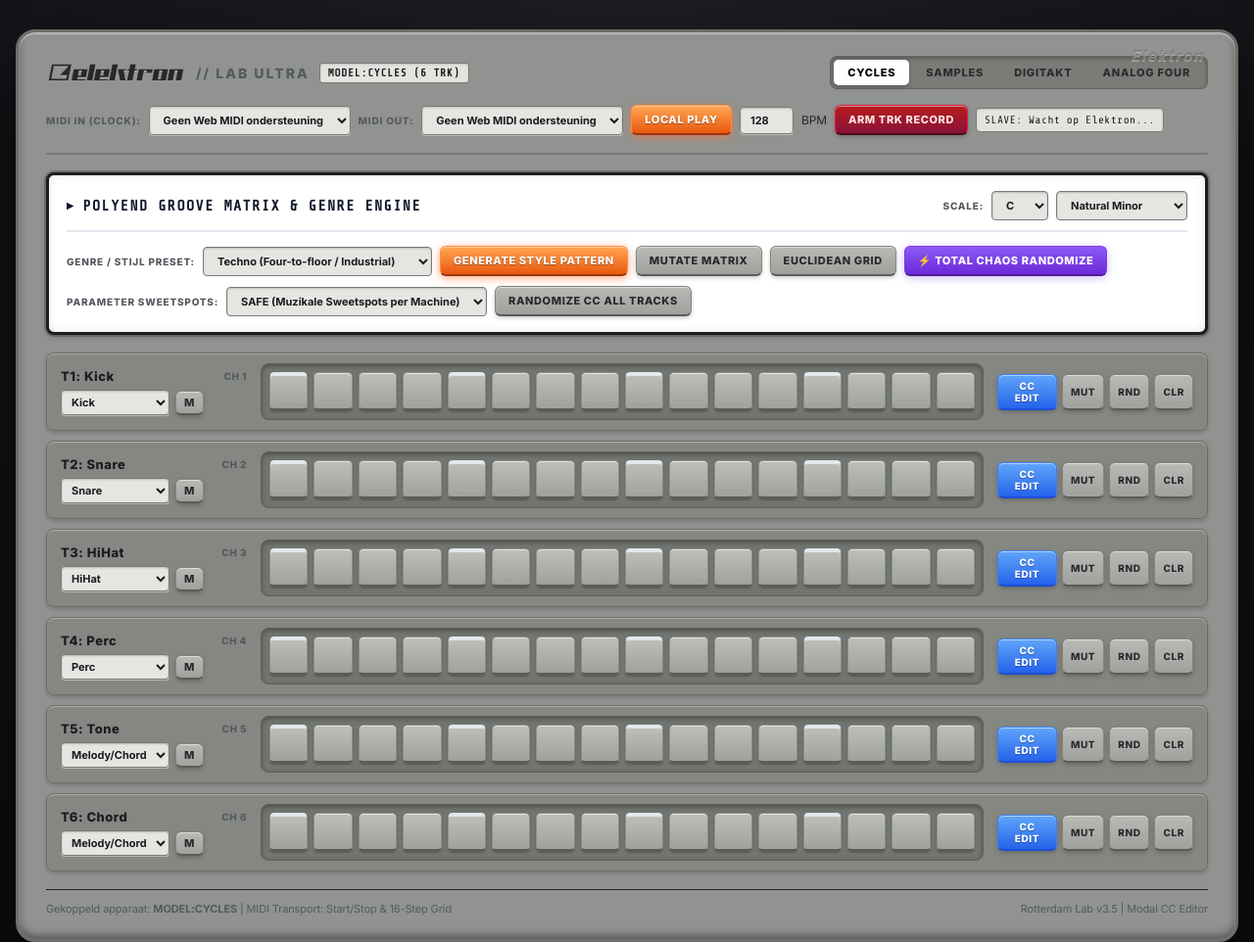
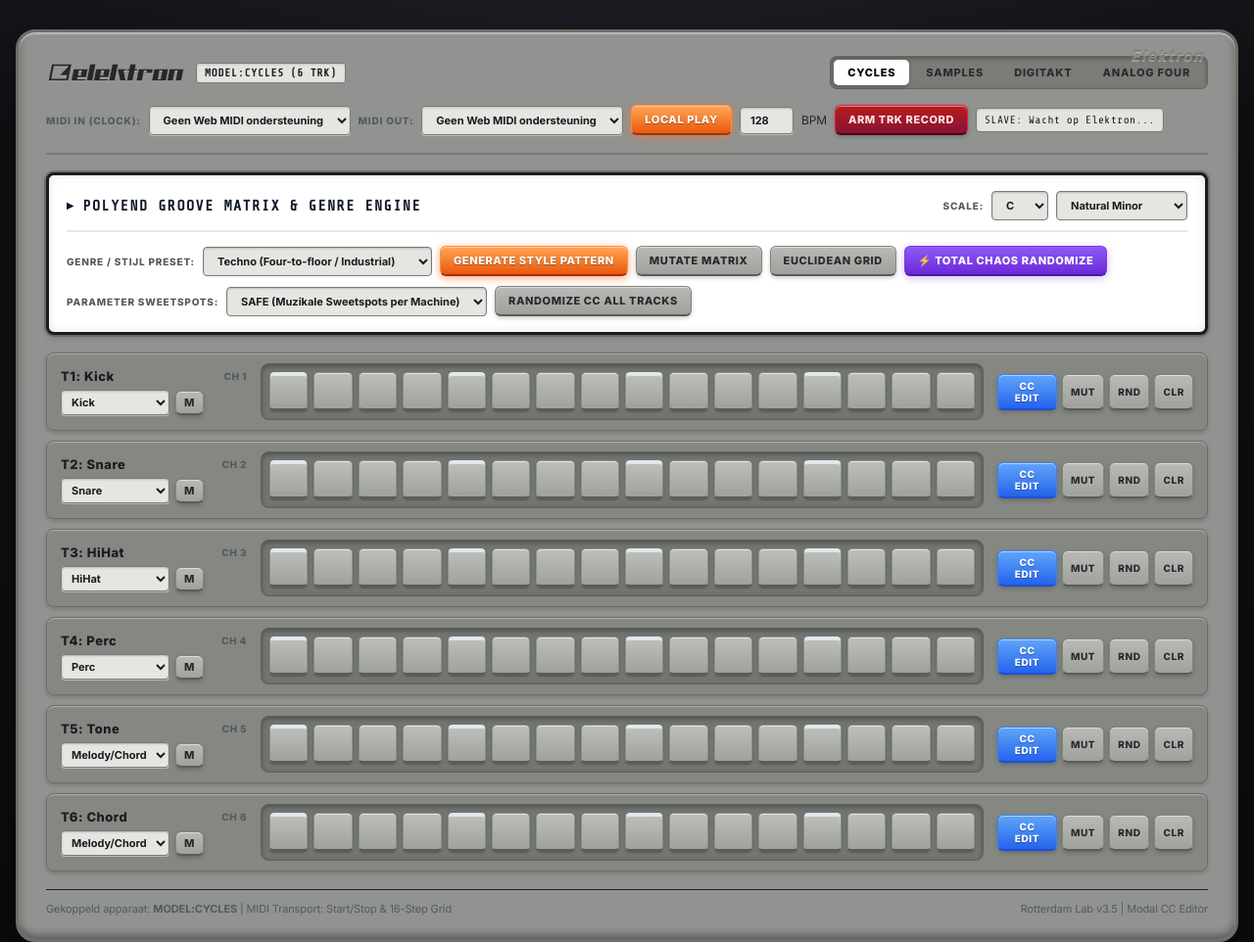
Before and after one commit to eensreclame-blip/electron-controler, a plain HTML site: page index.html in a window 1280 px wide. Shown: the whole page at 98% size. Drawn offline with nearby package versions, Linux system fonts and the light colour scheme.

Commit message:
Remove // LAB ULTRA subtitle text

```diff
--- a/index.html
+++ b/index.html
@@ -666,7 +666,6 @@
           <path id="o" d="M222.299,35.004L196.799,35.004L200.999,14.004L226.499,14.005L222.299,35.004ZM215.999,16.504L210.499,16.504L207.299,32.504L212.799,32.504L215.999,16.504Z"/>
           <path id="n" d="M229.501,14.004L255.001,14.005L250.801,35.004L240.801,35.004L244.501,16.504L239.001,16.504L235.301,35.004L225.301,35.004L229.501,14.004Z"/>
         </svg>
-        <span class="logo-sub">// LAB ULTRA</span>
         <span class="badge" id="deviceBadge">MODEL:CYCLES (6 TRK)</span>
       </div>
 
```
